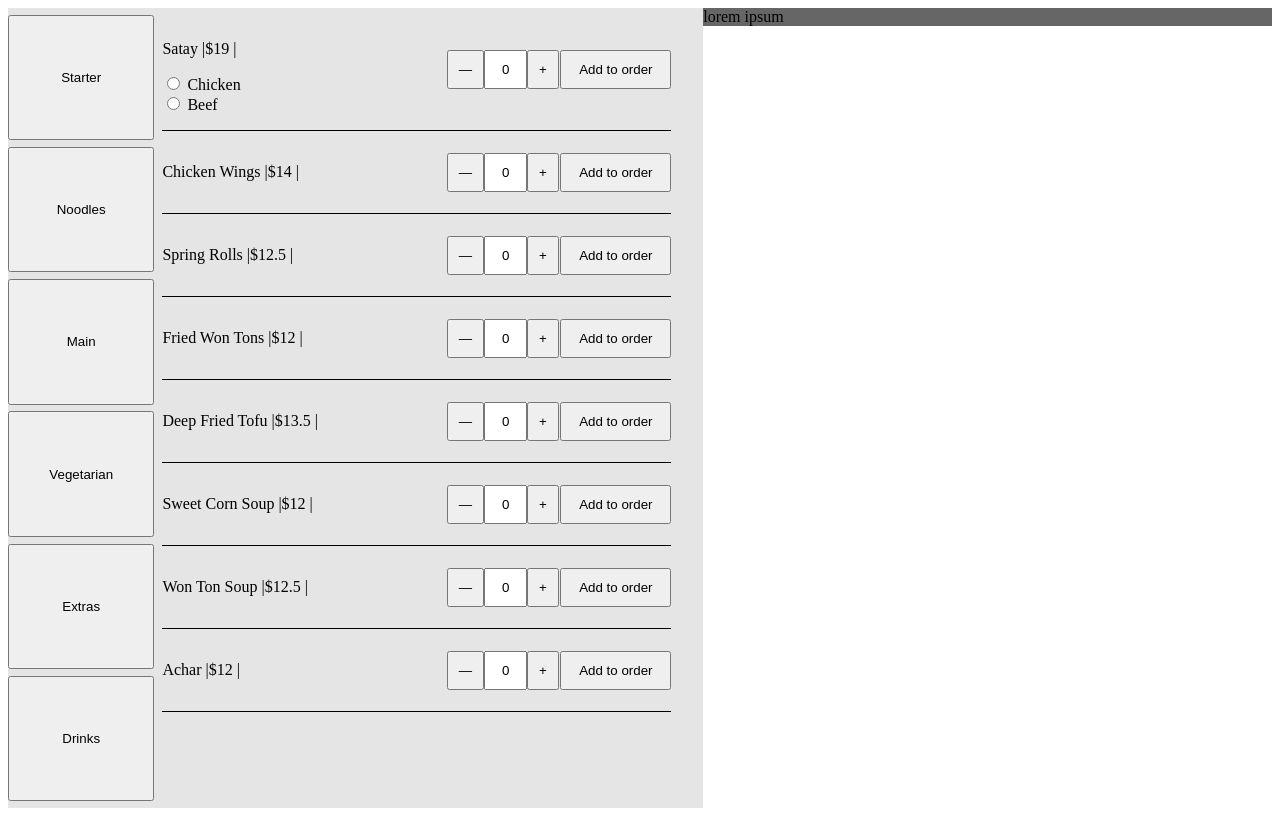
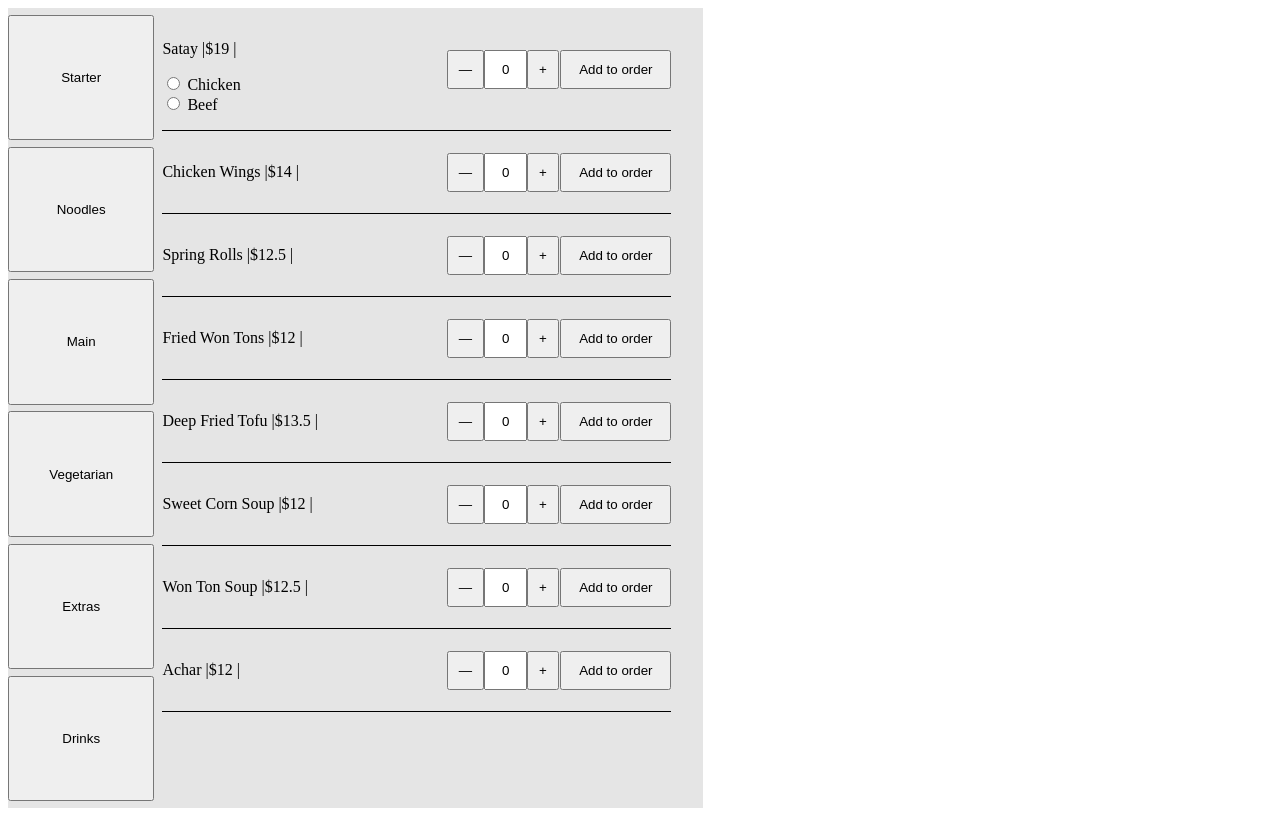
Before and after one commit to ktandun/kkmalaysia, a Vue app: page / in a window 1280 px wide. Built offline with nearby package versions, Linux system fonts and the light colour scheme; the HTML template or start-up script is replaced by a standard one.

Commit message:
add OrderView

```diff
--- a/src/App.vue
+++ b/src/App.vue
@@ -1,12 +1,16 @@
 <script setup lang="ts">
 import MenuList from './components/MenuList.vue'
-import PriceCalculator from './components/PriceCalculator.vue';
+import OrderView from './components/OrderView.vue';
+import { useStore } from 'vuex';
+
+const store = useStore();
+
 </script>
 
 <template>
   <div class="app-main">
-    <MenuList></MenuList>
-    <PriceCalculator></PriceCalculator>
+    <MenuList />
+    <OrderView />
   </div>
 </template>
 
--- /dev/null
+++ b/src/components/OrderView.vue
@@ -0,0 +1,27 @@
+<script setup lang="ts">
+import { useStore } from 'vuex';
+import type { State } from '../store'
+
+const store = useStore<State>();
+
+const custOrder = store.getters.getCustomerOrder;
+
+</script>
+
+<template>
+  <div class="price-box">
+    <div v-for="ord in custOrder" :key="ord.name">
+      <p>{{ ord.name }} </p>
+      <p> {{ ord.price }}</p>
+    </div>
+  </div>
+</template>
+
+<style scoped>
+.price-box {
+    width: 100%;
+    height: 100%;
+    display: flex;
+    flex-direction: column;
+}
+</style>
--- a/src/components/PriceCalculator.vue
+++ /dev/null
@@ -1,15 +0,0 @@
-<script setup lang="ts">
-</script>
-
-<template>
-  <div class="price-box">
-    lorem ipsum
-  </div>
-</template>
-
-<style scoped>
-.price-box {
-    width: 100%;
-    height: 100%;
-    background-color: rgba(0, 0, 0, 0.6); /* semi-transparent black */}
-</style>
```
